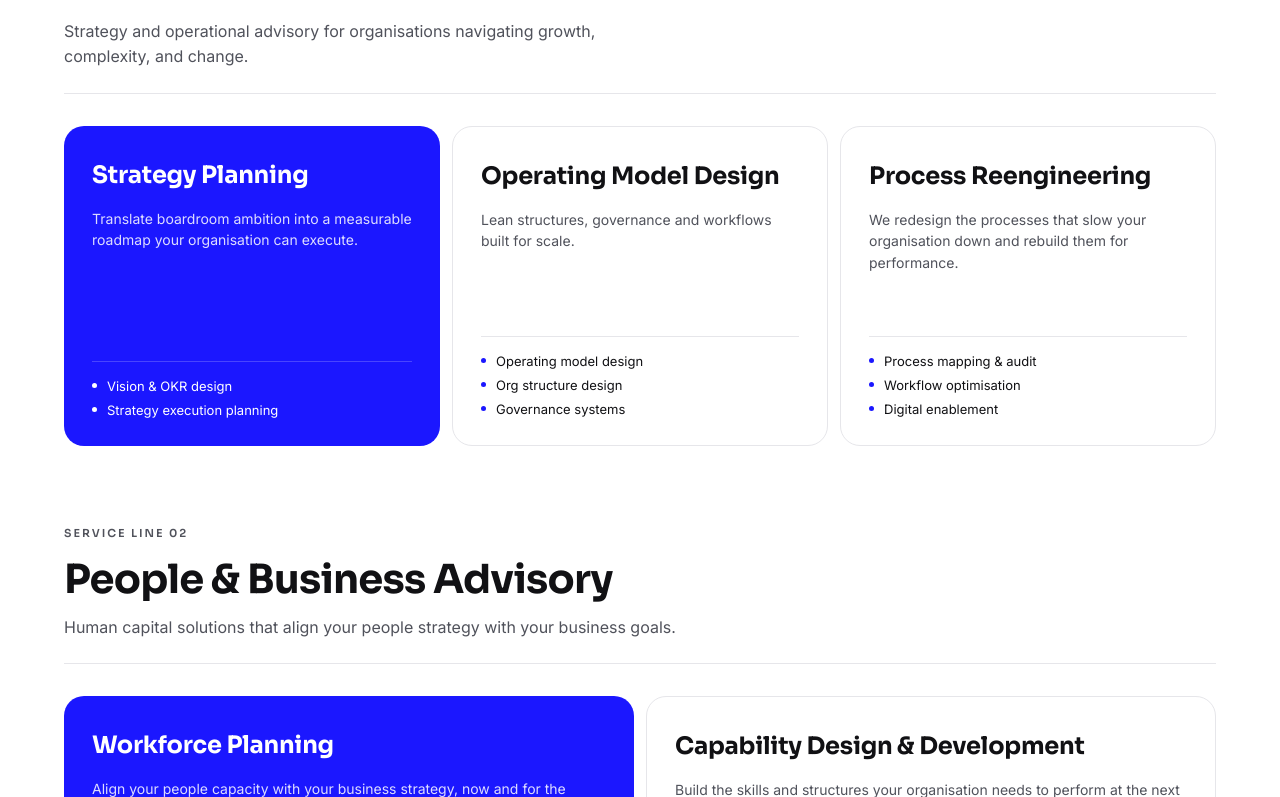
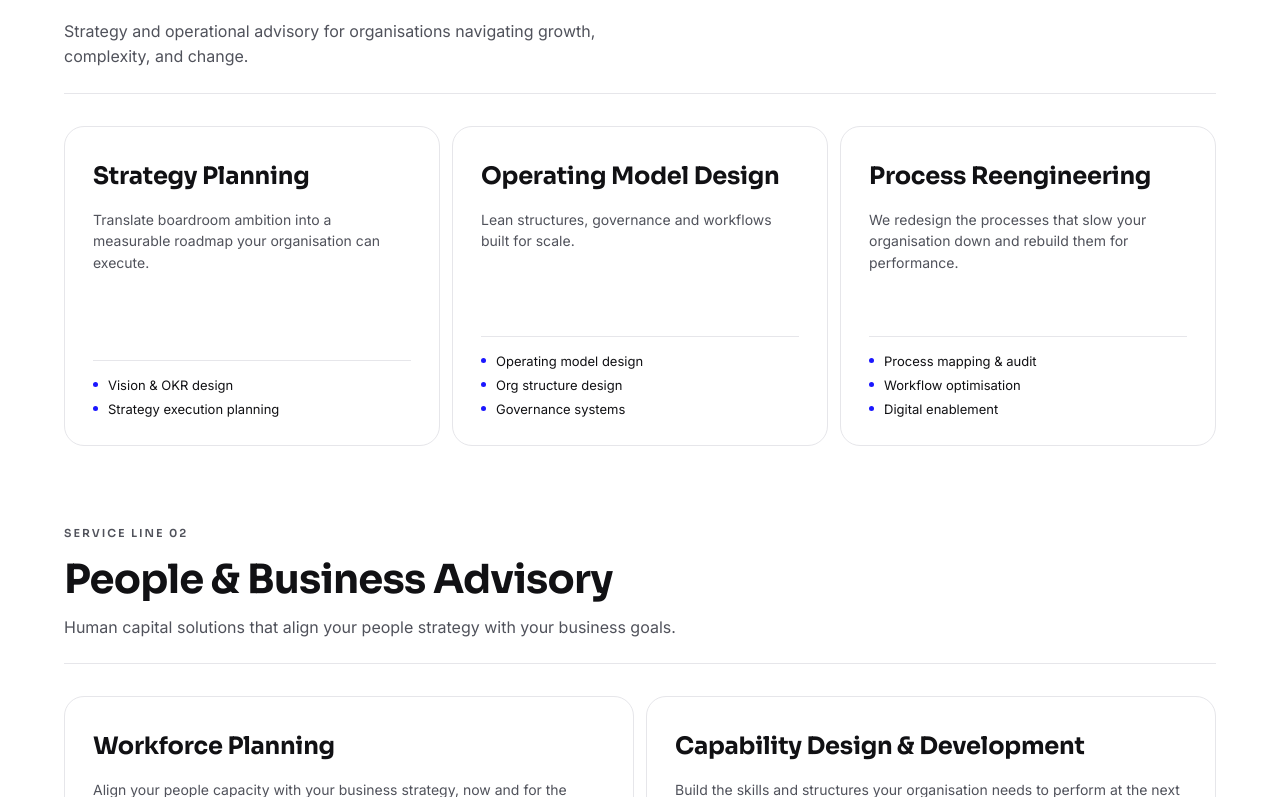
Before and after one commit to owoade-ux/talentgen--review, a React (Vite) app: page / in a window 1280 px wide. Shown: the part 1123-1920 px from the top of the page. Built offline with nearby package versions, Linux system fonts and the light colour scheme.

Commit message:
Make all service cards uniform, remove featured blue styling

```diff
--- a/src/components/Services.css
+++ b/src/components/Services.css
@@ -57,17 +57,6 @@
   box-shadow: var(--shadow-2);
 }
 
-.svc-card.featured {
-  background: var(--tg-blue);
-  color: #fff;
-  border: 0;
-}
-
-.svc-card.featured:hover {
-  box-shadow: var(--shadow-blue);
-}
-
-.svc-card.featured .eb { color: rgba(255, 255, 255, 0.7); }
 
 .svc-card h3 {
   margin: 6px 0;
@@ -84,7 +73,6 @@
   color: var(--fg-2);
 }
 
-.svc-card.featured p { color: rgba(255, 255, 255, 0.85); }
 
 .svc-card ul {
   list-style: none;
@@ -96,7 +84,6 @@
   gap: 8px;
 }
 
-.svc-card.featured ul { border-color: rgba(255, 255, 255, 0.2); }
 
 .svc-card li {
   font-size: 13px;
@@ -114,7 +101,6 @@
   flex-shrink: 0;
 }
 
-.svc-card.featured li::before { background: #fff; }
 
 @media (max-width: 900px) {
   .svc-grid { grid-template-columns: 1fr; }
--- a/src/components/Services.jsx
+++ b/src/components/Services.jsx
@@ -41,9 +41,9 @@ const PEOPLE = [
   },
 ];
 
-function ServiceCard({ s, featured, delay }) {
+function ServiceCard({ s, delay }) {
   return (
-    <article className={`svc-card reveal d${delay}${featured ? ' featured' : ''}`}>
+    <article className={`svc-card reveal d${delay}`}>
       <h3>{s.t}</h3>
       <p>{s.d}</p>
       <ul>
@@ -68,7 +68,7 @@ export default function Services() {
         </div>
         <div className="svc-grid">
           {TRANSFORMATION.map((s, i) => (
-            <ServiceCard key={s.t} s={s} featured={i === 0} delay={i + 1} />
+            <ServiceCard key={s.t} s={s} delay={i + 1} />
           ))}
         </div>
 
@@ -82,7 +82,7 @@ export default function Services() {
         </div>
         <div className="svc-grid four-col">
           {PEOPLE.map((s, i) => (
-            <ServiceCard key={s.t} s={s} featured={i === 0} delay={(i % 4) + 1} />
+            <ServiceCard key={s.t} s={s} delay={(i % 4) + 1} />
           ))}
         </div>
 
```
